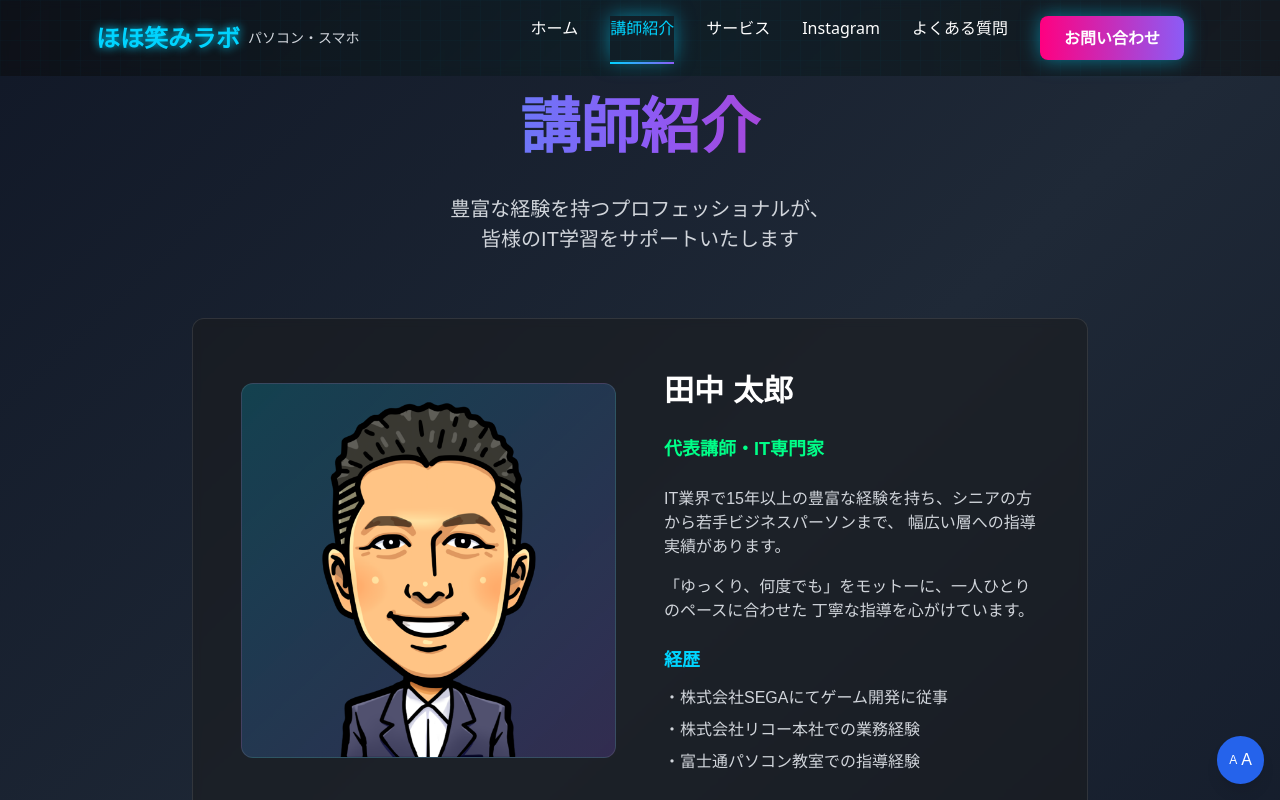
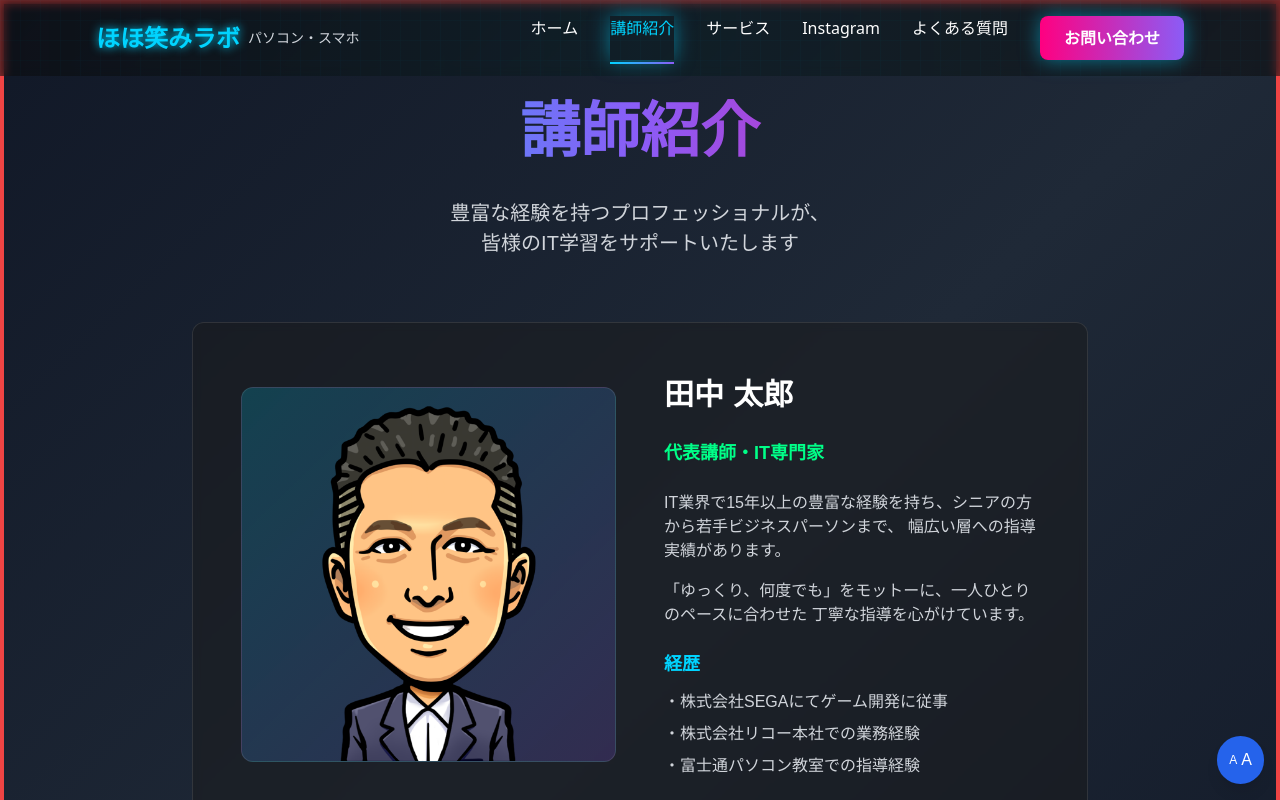
Before and after one commit to hohoemi-rabo/h-rabo, a Next.js app: page /instructor in a window 1280 px wide. Shown: the top 800 px of the page. Built offline with nearby package versions, Linux system fonts and the light colour scheme.

Commit message:
💄 ページアニメーション修正

```diff
--- a/src/app/instructor/page.tsx
+++ b/src/app/instructor/page.tsx
@@ -1,5 +1,7 @@
 import type { Metadata } from 'next'
 import InstructorPageClient from './InstructorPageClient'
+import Dynamic3DRotation from '@/components/animations/Dynamic3DRotation'
+// 元に戻す用: import SimplePageTransition from '@/components/animations/SimplePageTransition'
 
 export const metadata: Metadata = {
   title: '講師紹介',
@@ -7,5 +9,14 @@ export const metadata: Metadata = {
 }
 
 export default function InstructorPage() {
-  return <InstructorPageClient />
+  return (
+    <Dynamic3DRotation className="border-4 border-red-500">
+      <InstructorPageClient />
+    </Dynamic3DRotation>
+  )
 }
+
+// 元に戻す用のコード:
+// <SimplePageTransition type="fadeDown" className="border-4 border-red-500">
+//   <InstructorPageClient />
+// </SimplePageTransition>
--- /dev/null
+++ b/src/components/animations/Dynamic3DRotation.tsx
@@ -0,0 +1,61 @@
+'use client'
+
+import { motion, AnimatePresence } from 'framer-motion'
+import { usePathname } from 'next/navigation'
+import { ReactNode } from 'react'
+
+interface Dynamic3DRotationProps {
+  children: ReactNode
+  className?: string
+}
+
+/**
+ * ダイナミックな3D回転ページ遷移
+ * ページ全体がクルッと回転しながら出現
+ */
+export default function Dynamic3DRotation({ children, className = '' }: Dynamic3DRotationProps) {
+  const pathname = usePathname()
+
+  return (
+    <AnimatePresence mode="wait">
+      <motion.div
+        key={pathname}
+        initial={{
+          opacity: 0,
+          rotateY: -90,
+          rotateX: 15,
+          scale: 0.7,
+          z: -800
+        }}
+        animate={{
+          opacity: 1,
+          rotateY: 0,
+          rotateX: 0,
+          scale: 1,
+          z: 0
+        }}
+        exit={{
+          opacity: 0,
+          rotateY: 90,
+          rotateX: -15,
+          scale: 0.7,
+          z: -800
+        }}
+        transition={{
+          duration: 0.8,
+          ease: 'easeOut'
+        }}
+        className={className}
+        style={{
+          willChange: 'transform, opacity',
+          transformOrigin: 'center center',
+          perspective: '1500px',
+          transformStyle: 'preserve-3d',
+          backfaceVisibility: 'hidden'
+        }}
+      >
+        {children}
+      </motion.div>
+    </AnimatePresence>
+  )
+}
--- /dev/null
+++ b/src/components/animations/SimplePageTransition.tsx
@@ -0,0 +1,118 @@
+'use client'
+
+import { motion, AnimatePresence } from 'framer-motion'
+import { usePathname } from 'next/navigation'
+import { ReactNode } from 'react'
+
+type TransitionType = 'fadeUp' | 'fadeDown' | 'fadeLeft' | 'fadeRight' | 'rotate3D'
+
+interface SimplePageTransitionProps {
+  children: ReactNode
+  type?: TransitionType
+  className?: string
+}
+
+/**
+ * シンプルで軽量なページ遷移アニメーション
+ * パフォーマンスを重視し、CSS Transform + Opacity のみを使用
+ */
+export default function SimplePageTransition({
+  children,
+  type = 'fadeUp',
+  className = ''
+}: SimplePageTransitionProps) {
+  const pathname = usePathname()
+
+  // アニメーションのバリエーション定義
+  const variants = {
+    fadeUp: {
+      initial: { opacity: 0, y: 20 },
+      animate: { opacity: 1, y: 0 },
+      exit: { opacity: 0, y: -20 }
+    },
+    fadeDown: {
+      initial: { opacity: 0, y: -20 },
+      animate: { opacity: 1, y: 0 },
+      exit: { opacity: 0, y: 20 }
+    },
+    fadeLeft: {
+      initial: { opacity: 0, x: 20 },
+      animate: { opacity: 1, x: 0 },
+      exit: { opacity: 0, x: -20 }
+    },
+    fadeRight: {
+      initial: { opacity: 0, x: -20 },
+      animate: { opacity: 1, x: 0 },
+      exit: { opacity: 0, x: 20 }
+    },
+    rotate3D: {
+      initial: {
+        opacity: 0,
+        rotateY: -90,
+        scale: 0.8
+      },
+      animate: {
+        opacity: 1,
+        rotateY: 0,
+        scale: 1
+      },
+      exit: {
+        opacity: 0,
+        rotateY: 90,
+        scale: 0.8
+      }
+    }
+  }
+
+  const selectedVariant = variants[type]
+
+  // トランジション設定（統一）
+  const transition = {
+    duration: 0.4,
+    ease: 'easeOut'
+  }
+
+  return (
+    <AnimatePresence mode="wait">
+      <motion.div
+        key={pathname}
+        initial="initial"
+        animate="animate"
+        exit="exit"
+        variants={selectedVariant}
+        transition={transition}
+        className={className}
+        style={{
+          willChange: 'transform, opacity',
+          perspective: '1000px',
+          transformStyle: type === 'rotate3D' ? 'preserve-3d' : 'flat'
+        }}
+      >
+        {children}
+      </motion.div>
+    </AnimatePresence>
+  )
+}
+
+/**
+ * アクセシビリティ対応
+ * prefers-reduced-motion が有効な場合はアニメーションを無効化
+ */
+export function SimplePageTransitionAccessible({
+  children,
+  type = 'fadeUp',
+  className = ''
+}: SimplePageTransitionProps) {
+  const pathname = usePathname()
+
+  // ユーザーがアニメーションを減らす設定をしている場合
+  if (typeof window !== 'undefined' && window.matchMedia('(prefers-reduced-motion: reduce)').matches) {
+    return <div className={className}>{children}</div>
+  }
+
+  return (
+    <SimplePageTransition type={type} className={className}>
+      {children}
+    </SimplePageTransition>
+  )
+}
```
